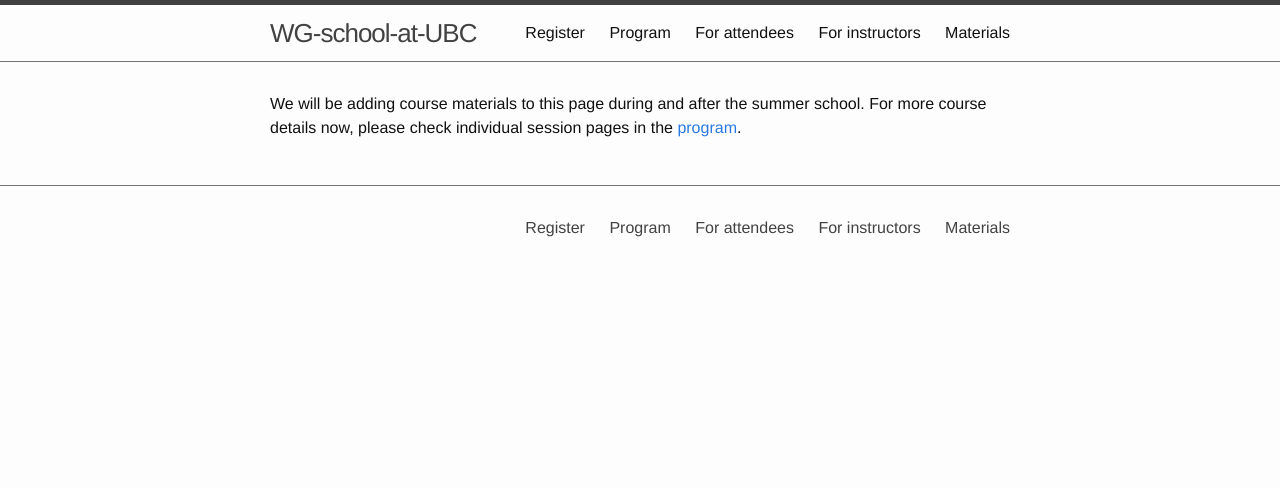
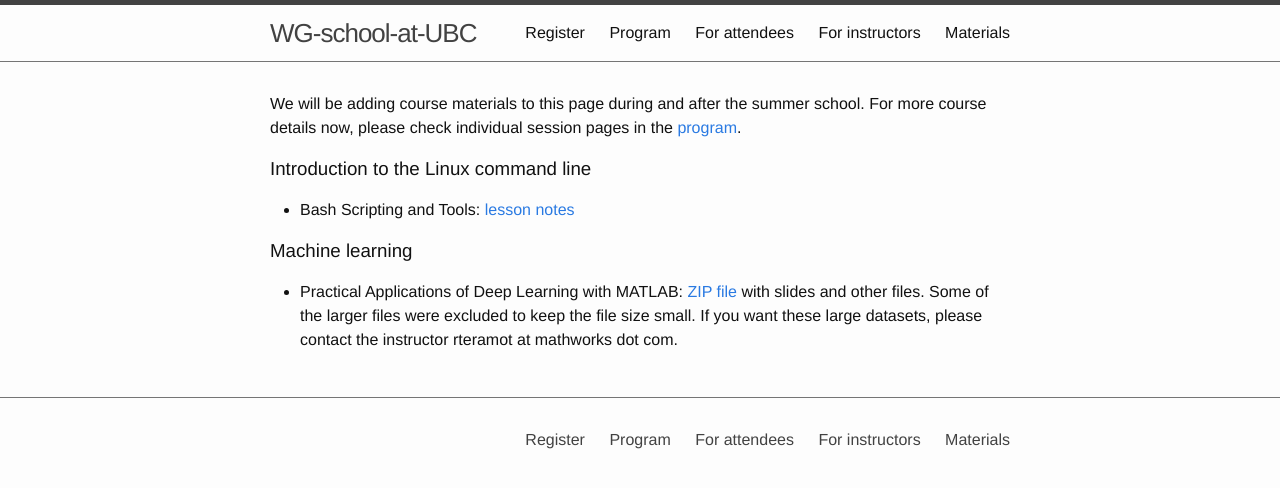
Before and after one commit to WestGrid/ubcSummerSchool2019, a Jekyll site: the page built from 4-materials.md, in a window 1280 px wide. Shown: the top 488 px of the page. Built offline with Jekyll 4.4.1, drawn with Linux system fonts in a browser that asks for light colours.

Commit message:
added a couple of links to 4-materials.md

```diff
--- a/4-materials.md
+++ b/4-materials.md
@@ -6,3 +6,14 @@ nav: true
 
 We will be adding course materials to this page during and after the summer school. For more course
 details now, please check individual session pages in the [program]({{ site.baseurl }}/1-program.html).
+
+### Introduction to the Linux command line
+
+- Bash Scripting and Tools: <a href="https://github.com/razoumov/publish/blob/master/bash.md" target="_blank">lesson notes</a>
+
+### Machine learning
+
+- Practical Applications of Deep Learning with MATLAB:
+  [ZIP file](https://owncloud.westgrid.ca/index.php/s/1FAOGguOWHuTp2Z/download) with slides and other
+  files. Some of the larger files were excluded to keep the file size small. If you want these large
+  datasets, please contact the instructor rteramot at mathworks dot com.
```
